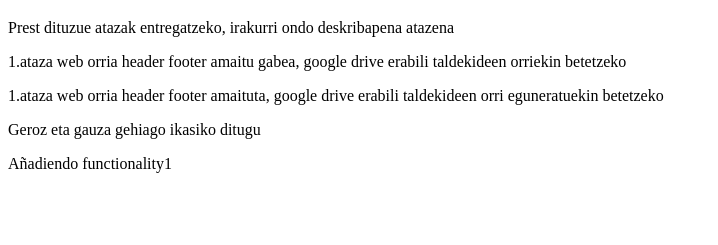
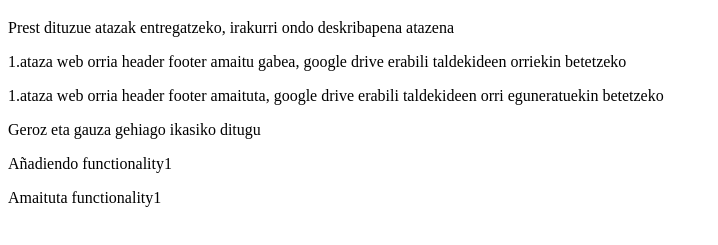
Before and after one commit to CyberRangeUser/zinemausurbil_, a plain HTML site: page index.html in a window 1280 px wide. Shown: the part 61-306 px from the top of the page, without its empty margins (0-718 px from the left). Drawn offline with Linux system fonts and the light colour scheme.

Commit message:
4.commita amaituta functionality1

```diff
--- a/index.html
+++ b/index.html
@@ -22,6 +22,7 @@
         <p>1.ataza web orria header footer amaituta, google drive erabili taldekideen orri eguneratuekin betetzeko</p>
         <p>Geroz eta gauza gehiago ikasiko ditugu</p>
         <p>Añadiendo functionality1</p>
+        <p>Amaituta functionality1</p>
 
     </main>
     <footer>
```
